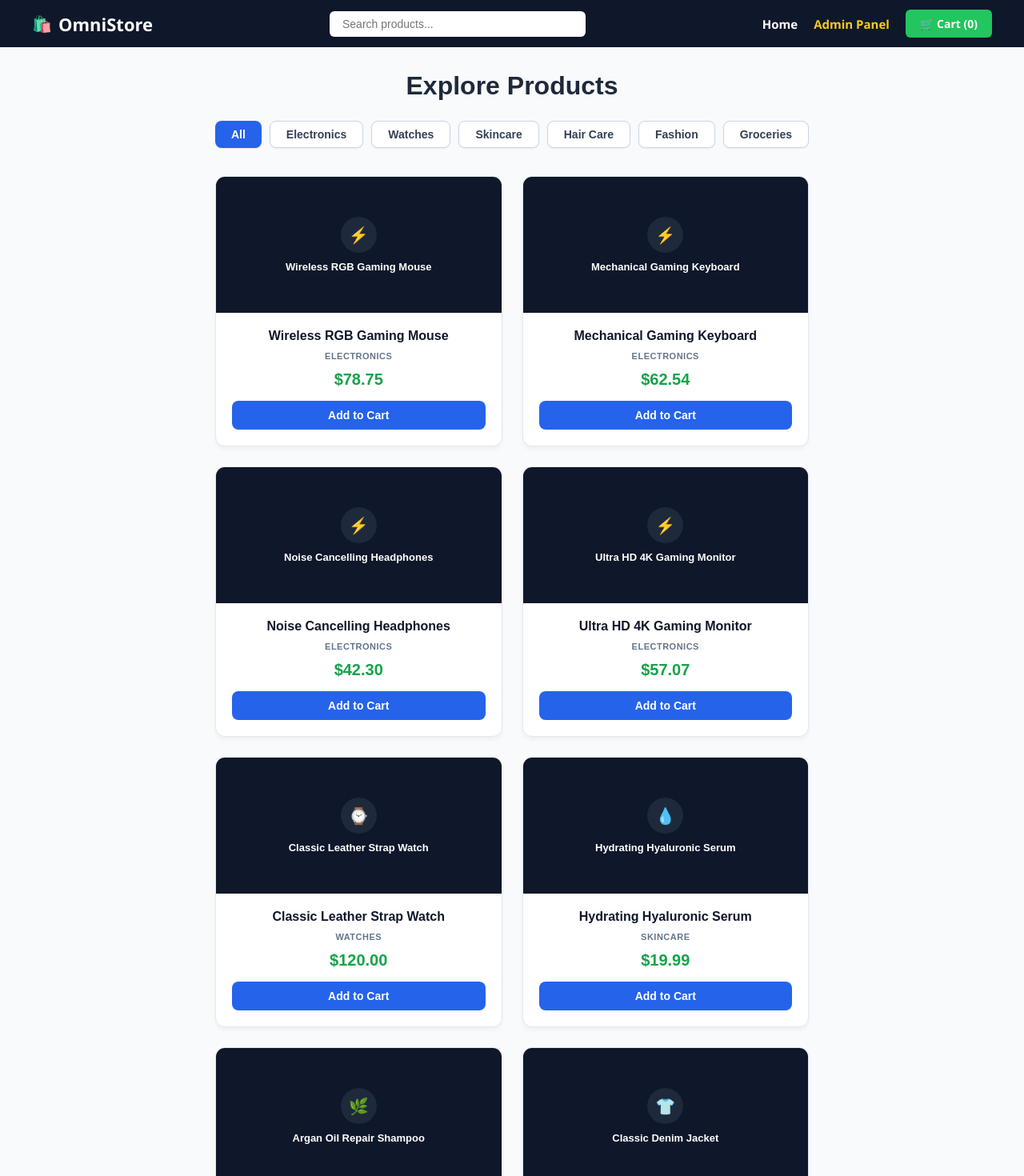
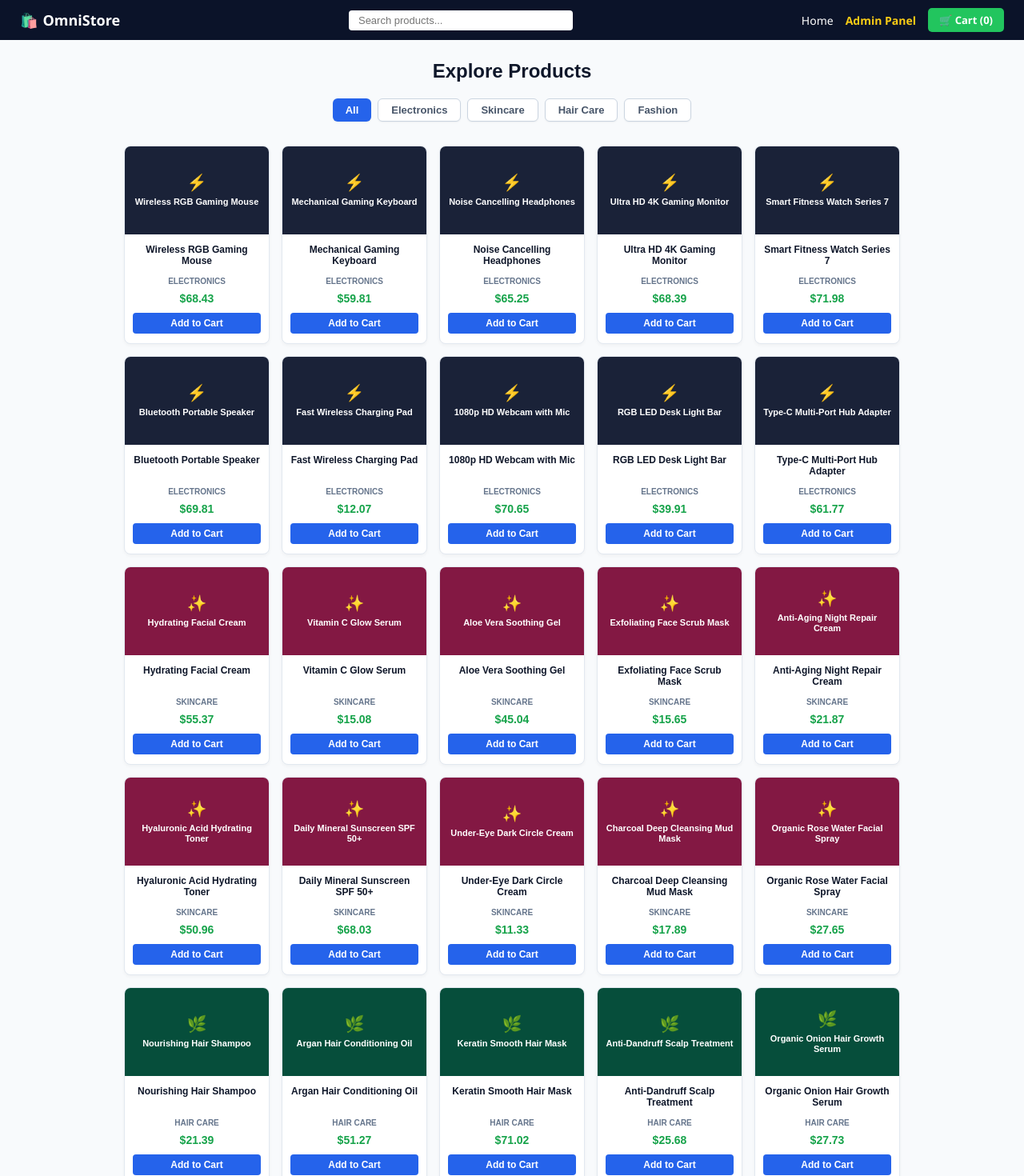
Before and after one commit to amirextra200-clou/omnistore, a React (Vite) app: page / in a window 1280 px wide. Shown: the top 1470 px of the page at 80% size. Built offline with nearby package versions, Linux system fonts and the light colour scheme.

Commit message:
Update home page layout to exact centered 5-column grid matching screenshot

```diff
--- a/src/App.jsx
+++ b/src/App.jsx
@@ -13,20 +13,53 @@ function App() {
     }
   });
 
-  // Initial Products Database
+  // Complete Products Database Matching exact Colors & Categories in Screenshot
   const [products, setProducts] = useState([
-    { id: 1, title: 'Wireless RGB Gaming Mouse', category: 'ELECTRONICS', price: 78.75, icon: '⚡' },
-    { id: 2, title: 'Mechanical Gaming Keyboard', category: 'ELECTRONICS', price: 62.54, icon: '⚡' },
-    { id: 3, title: 'Noise Cancelling Headphones', category: 'ELECTRONICS', price: 42.30, icon: '⚡' },
-    { id: 4, title: 'Ultra HD 4K Gaming Monitor', category: 'ELECTRONICS', price: 57.07, icon: '⚡' },
-    { id: 5, title: 'Classic Leather Strap Watch', category: 'WATCHES', price: 120.00, icon: '⌚' },
-    { id: 6, title: 'Hydrating Hyaluronic Serum', category: 'SKINCARE', price: 19.99, icon: '💧' },
-    { id: 7, title: 'Argan Oil Repair Shampoo', category: 'HAIR CARE', price: 14.50, icon: '🌿' },
-    { id: 8, title: 'Classic Denim Jacket', category: 'FASHION', price: 55.00, icon: '👕' },
-    { id: 9, title: 'Organic Cold Pressed Olive Oil', category: 'GROCERIES', price: 22.00, icon: '🛒' },
+    // ELECTRONICS (Dark Blue Header)
+    { id: 1, title: 'Wireless RGB Gaming Mouse', category: 'ELECTRONICS', price: 68.43, icon: '⚡', color: '#1a2238' },
+    { id: 2, title: 'Mechanical Gaming Keyboard', category: 'ELECTRONICS', price: 59.81, icon: '⚡', color: '#1a2238' },
+    { id: 3, title: 'Noise Cancelling Headphones', category: 'ELECTRONICS', price: 65.25, icon: '⚡', color: '#1a2238' },
+    { id: 4, title: 'Ultra HD 4K Gaming Monitor', category: 'ELECTRONICS', price: 68.39, icon: '⚡', color: '#1a2238' },
+    { id: 5, title: 'Smart Fitness Watch Series 7', category: 'ELECTRONICS', price: 71.98, icon: '⚡', color: '#1a2238' },
+    { id: 6, title: 'Bluetooth Portable Speaker', category: 'ELECTRONICS', price: 69.81, icon: '⚡', color: '#1a2238' },
+    { id: 7, title: 'Fast Wireless Charging Pad', category: 'ELECTRONICS', price: 12.07, icon: '⚡', color: '#1a2238' },
+    { id: 8, title: '1080p HD Webcam with Mic', category: 'ELECTRONICS', price: 70.65, icon: '⚡', color: '#1a2238' },
+    { id: 9, title: 'RGB LED Desk Light Bar', category: 'ELECTRONICS', price: 39.91, icon: '⚡', color: '#1a2238' },
+    { id: 10, title: 'Type-C Multi-Port Hub Adapter', category: 'ELECTRONICS', price: 61.77, icon: '⚡', color: '#1a2238' },
+
+    // SKINCARE (Pink/Magenta Header)
+    { id: 11, title: 'Hydrating Facial Cream', category: 'SKINCARE', price: 55.37, icon: '✨', color: '#831843' },
+    { id: 12, title: 'Vitamin C Glow Serum', category: 'SKINCARE', price: 15.08, icon: '✨', color: '#831843' },
+    { id: 13, title: 'Aloe Vera Soothing Gel', category: 'SKINCARE', price: 45.04, icon: '✨', color: '#831843' },
+    { id: 14, title: 'Exfoliating Face Scrub Mask', category: 'SKINCARE', price: 15.65, icon: '✨', color: '#831843' },
+    { id: 15, title: 'Anti-Aging Night Repair Cream', category: 'SKINCARE', price: 21.87, icon: '✨', color: '#831843' },
+    { id: 16, title: 'Hyaluronic Acid Hydrating Toner', category: 'SKINCARE', price: 50.96, icon: '✨', color: '#831843' },
+    { id: 17, title: 'Daily Mineral Sunscreen SPF 50+', category: 'SKINCARE', price: 68.03, icon: '✨', color: '#831843' },
+    { id: 18, title: 'Under-Eye Dark Circle Cream', category: 'SKINCARE', price: 11.33, icon: '✨', color: '#831843' },
+    { id: 19, title: 'Charcoal Deep Cleansing Mud Mask', category: 'SKINCARE', price: 17.89, icon: '✨', color: '#831843' },
+    { id: 20, title: 'Organic Rose Water Facial Spray', category: 'SKINCARE', price: 27.65, icon: '✨', color: '#831843' },
+
+    // HAIRCARE (Green Header)
+    { id: 21, title: 'Nourishing Hair Shampoo', category: 'HAIR CARE', price: 21.39, icon: '🌿', color: '#064e3b' },
+    { id: 22, title: 'Argan Hair Conditioning Oil', category: 'HAIR CARE', price: 51.27, icon: '🌿', color: '#064e3b' },
+    { id: 23, title: 'Keratin Smooth Hair Mask', category: 'HAIR CARE', price: 71.02, icon: '🌿', color: '#064e3b' },
+    { id: 24, title: 'Anti-Dandruff Scalp Treatment', category: 'HAIR CARE', price: 25.68, icon: '🌿', color: '#064e3b' },
+    { id: 25, title: 'Organic Onion Hair Growth Serum', category: 'HAIR CARE', price: 27.73, icon: '🌿', color: '#064e3b' },
+    { id: 26, title: 'Professional Hair Styling Gel', category: 'HAIR CARE', price: 61.02, icon: '🌿', color: '#064e3b' },
+    { id: 27, title: 'Heat Protectant Hair Spray', category: 'HAIR CARE', price: 74.94, icon: '🌿', color: '#064e3b' },
+    { id: 28, title: 'Biotin Strengthening Conditioner', category: 'HAIR CARE', price: 29.23, icon: '🌿', color: '#064e3b' },
+    { id: 29, title: 'Natural Coconut Hair Oil', category: 'HAIR CARE', price: 58.61, icon: '🌿', color: '#064e3b' },
+    { id: 30, title: 'Leave-In Silk Repair Serum', category: 'HAIR CARE', price: 50.83, icon: '🌿', color: '#064e3b' },
+
+    // FASHION (Purple Header)
+    { id: 31, title: 'Classic Denim Jacket', category: 'FASHION', price: 55.00, icon: '👕', color: '#312e81' },
+    { id: 32, title: 'Cotton Slim Fit T-Shirt', category: 'FASHION', price: 19.99, icon: '👕', color: '#312e81' },
+    { id: 33, title: 'Casual Running Sneakers', category: 'FASHION', price: 64.50, icon: '👟', color: '#312e81' },
+    { id: 34, title: 'Leather Travel Duffle Bag', category: 'FASHION', price: 89.00, icon: '🎒', color: '#312e81' },
+    { id: 35, title: 'Polarized Sunglasses', category: 'FASHION', price: 35.00, icon: '🕶️', color: '#312e81' },
   ]);
 
-  // Admin Form States
+  // Admin States
   const [newTitle, setNewTitle] = useState('');
   const [newPrice, setNewPrice] = useState('');
   const [newCategory, setNewCategory] = useState('ELECTRONICS');
@@ -40,7 +73,7 @@ function App() {
     localStorage.setItem('omnistore_cart', JSON.stringify(cart));
   }, [cart]);
 
-  // Cart Handlers
+  // Cart Functions
   const addToCart = (product) => {
     setCart(prevCart => {
       const existingItem = prevCart.find(item => item.id === product.id);
@@ -62,16 +95,23 @@ function App() {
 
   const clearCart = () => setCart([]);
 
-  // Admin Panel Actions
+  // Admin Form Submission
   const handleAddProduct = (e) => {
     e.preventDefault();
     if (!newTitle || !newPrice) return;
+    const catUpper = newCategory.toUpperCase();
+    let catColor = '#1a2238';
+    if (catUpper === 'SKINCARE') catColor = '#831843';
+    if (catUpper === 'HAIR CARE') catColor = '#064e3b';
+    if (catUpper === 'FASHION') catColor = '#312e81';
+
     const newProduct = {
       id: Date.now(),
       title: newTitle,
       price: parseFloat(newPrice),
-      category: newCategory.toUpperCase(),
-      icon: '🛍️'
+      category: catUpper,
+      icon: '🛍️',
+      color: catColor
     };
     setProducts([...products, newProduct]);
     setNewTitle('');
@@ -84,7 +124,7 @@ function App() {
 
   // Filter Logic
   const filteredProducts = products.filter(product => {
-    const catMatch = selectedCategory === 'All' || product.category.toLowerCase().replace(' ', '') === selectedCategory.toLowerCase().replace(' ', '');
+    const catMatch = selectedCategory === 'All' || product.category.toLowerCase().replace(/\s+/g, '') === selectedCategory.toLowerCase().replace(/\s+/g, '');
     const searchMatch = product.title.toLowerCase().includes(searchQuery.toLowerCase());
     return catMatch && searchMatch;
   });
@@ -93,11 +133,11 @@ function App() {
 
   return (
     <Router>
-      {/* Exact Dark Header */}
-      <nav style={{ display: 'flex', justifyContent: 'space-between', alignItems: 'center', padding: '12px 40px', background: '#0f172a', color: '#fff' }}>
-        <div style={{ display: 'flex', alignItems: 'center', gap: '8px' }}>
-          <span style={{ fontSize: '20px' }}>🛍️</span>
-          <h2 style={{ margin: 0, fontSize: '22px', fontWeight: 'bold' }}>OmniStore</h2>
+      {/* Top Navbar Matching Screenshot */}
+      <nav style={{ display: 'flex', justifyContent: 'space-between', alignItems: 'center', padding: '10px 25px', background: '#0b1329', color: '#fff' }}>
+        <div style={{ display: 'flex', alignItems: 'center', gap: '6px' }}>
+          <span style={{ fontSize: '18px' }}>🛍️</span>
+          <h2 style={{ margin: 0, fontSize: '18px', fontWeight: 'bold' }}>OmniStore</h2>
         </div>
 
         {/* Center Search Bar */}
@@ -106,14 +146,14 @@ function App() {
           placeholder="Search products..."
           value={searchQuery}
           onChange={(e) => setSearchQuery(e.target.value)}
-          style={{ width: '320px', padding: '8px 16px', borderRadius: '6px', border: 'none', outline: 'none', fontSize: '14px' }}
+          style={{ width: '280px', padding: '5px 12px', borderRadius: '4px', border: 'none', outline: 'none', fontSize: '13px' }}
         />
 
-        {/* Header Links */}
-        <div style={{ display: 'flex', gap: '20px', alignItems: 'center' }}>
-          <Link to="/" style={{ color: '#fff', textDecoration: 'none', fontSize: '15px', fontWeight: '600' }}>Home</Link>
-          <Link to="/admin" style={{ color: '#facc15', textDecoration: 'none', fontSize: '15px', fontWeight: 'bold' }}>Admin Panel</Link>
-          <Link to="/cart" style={{ background: '#22c55e', padding: '8px 18px', borderRadius: '6px', color: '#fff', textDecoration: 'none', fontWeight: 'bold', fontSize: '14px', display: 'flex', alignItems: 'center', gap: '6px' }}>
+        {/* Header Navigation Links */}
+        <div style={{ display: 'flex', gap: '15px', alignItems: 'center' }}>
+          <Link to="/" style={{ color: '#fff', textDecoration: 'none', fontSize: '14px', fontWeight: '500' }}>Home</Link>
+          <Link to="/admin" style={{ color: '#facc15', textDecoration: 'none', fontSize: '14px', fontWeight: 'bold' }}>Admin Panel</Link>
+          <Link to="/cart" style={{ background: '#22c55e', padding: '6px 14px', borderRadius: '5px', color: '#fff', textDecoration: 'none', fontWeight: 'bold', fontSize: '13px', display: 'flex', alignItems: 'center', gap: '5px' }}>
             🛒 Cart ({totalCartCount})
           </Link>
         </div>
@@ -124,24 +164,27 @@ function App() {
         <Route
           path="/"
           element={
-            <div style={{ padding: '30px 40px', maxWidth: '1300px', margin: '0 auto', fontFamily: 'sans-serif' }}>
-              <h1 style={{ textAlign: 'center', fontSize: '32px', color: '#1e293b', fontWeight: '800', marginBottom: '25px' }}>Explore Products</h1>
+            <div style={{ background: '#f8fafc', minHeight: '100vh', padding: '25px 0' }}>
 
-              {/* Exact Pill Shaped Category Filters */}
-              <div style={{ display: 'flex', justifyContent: 'center', gap: '10px', flexWrap: 'wrap', marginBottom: '35px' }}>
-                {['All', 'Electronics', 'Watches', 'Skincare', 'Hair Care', 'Fashion', 'Groceries'].map(cat => (
+              {/* Centered Main Container Matching Screenshot Width */}
+              <div style={{ maxWidth: '1000px', margin: '0 auto', padding: '0 15px', fontFamily: 'sans-serif' }}>
+                <h2 style={{ textAlign: 'center', fontSize: '24px', color: '#0f172a', fontWeight: '800', marginBottom: '20px' }}>Explore Products</h2>
+
+                {/* Pill Shaped Category Buttons */}
+                <div style={{ display: 'flex', justifyContent: 'center', gap: '8px', flexWrap: 'wrap', marginBottom: '30px' }}>
+                  {['All', 'Electronics', 'Skincare', 'Hair Care', 'Fashion'].map(cat => (
                     <button
                       key={cat}
                       onClick={() => setSelectedCategory(cat)}
                       style={{
-                      padding: '8px 20px',
-                      borderRadius: '8px',
+                        padding: '6px 16px',
+                        borderRadius: '6px',
                         border: selectedCategory === cat ? 'none' : '1px solid #cbd5e1',
                         background: selectedCategory === cat ? '#2563eb' : '#fff',
-                      color: selectedCategory === cat ? '#fff' : '#334155',
+                        color: selectedCategory === cat ? '#fff' : '#475569',
                         cursor: 'pointer',
                         fontWeight: '600',
-                      fontSize: '14px',
+                        fontSize: '13px',
                         boxShadow: '0 1px 2px rgba(0,0,0,0.05)'
                       }}
                     >
@@ -150,29 +193,31 @@ function App() {
                   ))}
                 </div>
 
-              {/* Product Grid */}
-              <div style={{ display: 'grid', gridTemplateColumns: 'repeat(auto-fill, minmax(260px, 1fr))', gap: '25px' }}>
+                {/* Exact 5-Column Grid Layout matching screenshot */}
+                <div style={{ display: 'grid', gridTemplateColumns: 'repeat(5, 1fr)', gap: '15px' }}>
                   {filteredProducts.map(product => (
-                  <div key={product.id} style={{ border: '1px solid #e2e8f0', borderRadius: '12px', overflow: 'hidden', background: '#fff', boxShadow: '0 4px 6px -1px rgba(0,0,0,0.05)', display: 'flex', flexDirection: 'column', justifyContent: 'space-between' }}>
+                    <div key={product.id} style={{ border: '1px solid #e2e8f0', borderRadius: '8px', overflow: 'hidden', background: '#fff', boxShadow: '0 2px 4px rgba(0,0,0,0.04)', display: 'flex', flexDirection: 'column', justifyContent: 'space-between' }}>
 
-                    {/* Dark Blue Box for Image/Icon */}
-                    <div style={{ height: '170px', background: '#0f172a', display: 'flex', flexDirection: 'column', alignItems: 'center', justifyContent: 'center', color: '#fff', padding: '15px', textAlign: 'center' }}>
-                      <div style={{ background: '#1e293b', width: '45px', height: '45px', borderRadius: '50%', display: 'flex', alignItems: 'center', justifyContent: 'center', fontSize: '20px', marginBottom: '10px' }}>
-                        {product.icon}
-                      </div>
-                      <span style={{ fontWeight: '600', fontSize: '13px' }}>{product.title}</span>
+                      {/* Top Colored Box */}
+                      <div style={{ height: '110px', background: product.color, display: 'flex', flexDirection: 'column', alignItems: 'center', justifyContent: 'center', color: '#fff', padding: '10px', textAlign: 'center' }}>
+                        <span style={{ fontSize: '20px', marginBottom: '6px' }}>{product.icon}</span>
+                        <span style={{ fontWeight: '600', fontSize: '11px', lineHeight: '1.2' }}>{product.title}</span>
                       </div>
 
-                    {/* Content Details */}
-                    <div style={{ padding: '20px', textAlign: 'center' }}>
-                      <h3 style={{ margin: '0 0 6px 0', fontSize: '16px', color: '#0f172a', fontWeight: 'bold' }}>{product.title}</h3>
-                      <span style={{ fontSize: '11px', color: '#64748b', textTransform: 'uppercase', fontWeight: 'bold', letterSpacing: '0.5px' }}>{product.category}</span>
-                      <p style={{ color: '#16a34a', fontWeight: 'bold', fontSize: '20px', margin: '10px 0 15px 0' }}>
+                      {/* Card Content Details */}
+                      <div style={{ padding: '12px 10px', textAlign: 'center' }}>
+                        <h4 style={{ margin: '0 0 4px 0', fontSize: '12px', color: '#0f172a', fontWeight: 'bold', height: '32px', overflow: 'hidden', display: '-webkit-box', WebkitLineClamp: 2, WebkitBoxOrient: 'vertical' }}>
+                          {product.title}
+                        </h4>
+                        <span style={{ fontSize: '10px', color: '#64748b', textTransform: 'uppercase', fontWeight: 'bold' }}>
+                          {product.category}
+                        </span>
+                        <p style={{ color: '#16a34a', fontWeight: 'bold', fontSize: '14px', margin: '6px 0 10px 0' }}>
                           ${product.price.toFixed(2)}
                         </p>
                         <button
                           onClick={() => addToCart(product)}
-                        style={{ background: '#2563eb', color: '#fff', border: 'none', padding: '10px', borderRadius: '8px', cursor: 'pointer', width: '100%', fontWeight: 'bold', fontSize: '14px' }}
+                          style={{ background: '#2563eb', color: '#fff', border: 'none', padding: '6px', borderRadius: '4px', cursor: 'pointer', width: '100%', fontWeight: 'bold', fontSize: '12px' }}
                         >
                           Add to Cart
                         </button>
@@ -181,69 +226,69 @@ function App() {
                     </div>
                   ))}
                 </div>
+
+              </div>
             </div>
           }
         />
 
-        {/* Admin Panel Page */}
+        {/* Admin Panel Route */}
         <Route
           path="/admin"
           element={
-            <div style={{ padding: '40px', maxWidth: '900px', margin: '0 auto', fontFamily: 'sans-serif' }}>
-              <h2 style={{ fontSize: '26px', color: '#0f172a', marginBottom: '20px' }}>⚙️ Admin Panel - Product Management</h2>
+            <div style={{ padding: '30px 20px', maxWidth: '850px', margin: '0 auto', fontFamily: 'sans-serif' }}>
+              <h2 style={{ fontSize: '24px', color: '#0f172a', marginBottom: '20px' }}>⚙️ Admin Panel - Product Management</h2>
 
-              {/* Add Product Form */}
-              <form onSubmit={handleAddProduct} style={{ background: '#f8fafc', padding: '25px', borderRadius: '10px', border: '1px solid #e2e8f0', marginBottom: '35px', display: 'flex', gap: '12px', flexWrap: 'wrap' }}>
+              {/* Add New Product Form */}
+              <form onSubmit={handleAddProduct} style={{ background: '#f8fafc', padding: '20px', borderRadius: '8px', border: '1px solid #e2e8f0', marginBottom: '30px', display: 'flex', gap: '10px', flexWrap: 'wrap' }}>
                 <input
                   type="text"
                   placeholder="Product Title"
                   value={newTitle}
                   onChange={(e) => setNewTitle(e.target.value)}
-                  style={{ flex: 2, minWidth: '200px', padding: '10px 14px', border: '1px solid #cbd5e1', borderRadius: '6px', outline: 'none' }}
+                  style={{ flex: 2, minWidth: '180px', padding: '8px 12px', border: '1px solid #cbd5e1', borderRadius: '5px' }}
                 />
                 <input
                   type="number"
                   placeholder="Price ($)"
                   value={newPrice}
                   onChange={(e) => setNewPrice(e.target.value)}
-                  style={{ flex: 1, minWidth: '100px', padding: '10px 14px', border: '1px solid #cbd5e1', borderRadius: '6px', outline: 'none' }}
+                  style={{ flex: 1, minWidth: '90px', padding: '8px 12px', border: '1px solid #cbd5e1', borderRadius: '5px' }}
                 />
                 <select
                   value={newCategory}
                   onChange={(e) => setNewCategory(e.target.value)}
-                  style={{ padding: '10px 14px', border: '1px solid #cbd5e1', borderRadius: '6px', outline: 'none' }}
+                  style={{ padding: '8px 12px', border: '1px solid #cbd5e1', borderRadius: '5px' }}
                 >
                   <option value="ELECTRONICS">ELECTRONICS</option>
-                  <option value="WATCHES">WATCHES</option>
                   <option value="SKINCARE">SKINCARE</option>
                   <option value="HAIR CARE">HAIR CARE</option>
                   <option value="FASHION">FASHION</option>
-                  <option value="GROCERIES">GROCERIES</option>
                 </select>
-                <button type="submit" style={{ background: '#22c55e', color: '#fff', border: 'none', padding: '10px 24px', borderRadius: '6px', cursor: 'pointer', fontWeight: 'bold' }}>
+                <button type="submit" style={{ background: '#22c55e', color: '#fff', border: 'none', padding: '8px 20px', borderRadius: '5px', cursor: 'pointer', fontWeight: 'bold' }}>
                   Add Product +
                 </button>
               </form>
 
-              {/* Product List Table */}
+              {/* Products Table */}
               <h3 style={{ color: '#0f172a', marginBottom: '15px' }}>Current Store Products</h3>
-              <table style={{ width: '100%', borderCollapse: 'collapse', background: '#fff', borderRadius: '8px', overflow: 'hidden', boxShadow: '0 1px 3px rgba(0,0,0,0.1)' }}>
+              <table style={{ width: '100%', borderCollapse: 'collapse', background: '#fff', borderRadius: '8px', overflow: 'hidden', boxShadow: '0 1px 3px rgba(0,0,0,0.05)' }}>
                 <thead>
                   <tr style={{ background: '#f1f5f9', textAlign: 'left', borderBottom: '2px solid #cbd5e1' }}>
-                    <th style={{ padding: '12px 16px' }}>Title</th>
-                    <th style={{ padding: '12px 16px' }}>Category</th>
-                    <th style={{ padding: '12px 16px' }}>Price</th>
-                    <th style={{ padding: '12px 16px', textAlign: 'right' }}>Action</th>
+                    <th style={{ padding: '10px 14px' }}>Title</th>
+                    <th style={{ padding: '10px 14px' }}>Category</th>
+                    <th style={{ padding: '10px 14px' }}>Price</th>
+                    <th style={{ padding: '10px 14px', textAlign: 'right' }}>Action</th>
                   </tr>
                 </thead>
                 <tbody>
                   {products.map(p => (
                     <tr key={p.id} style={{ borderBottom: '1px solid #e2e8f0' }}>
-                      <td style={{ padding: '12px 16px', fontWeight: '600' }}>{p.title}</td>
-                      <td style={{ padding: '12px 16px', color: '#64748b' }}>{p.category}</td>
-                      <td style={{ padding: '12px 16px', color: '#16a34a', fontWeight: 'bold' }}>${p.price.toFixed(2)}</td>
-                      <td style={{ padding: '12px 16px', textAlign: 'right' }}>
-                        <button onClick={() => handleDeleteProduct(p.id)} style={{ background: '#ef4444', color: '#fff', border: 'none', padding: '6px 14px', borderRadius: '6px', cursor: 'pointer', fontWeight: 'bold' }}>
+                      <td style={{ padding: '10px 14px', fontWeight: '600' }}>{p.title}</td>
+                      <td style={{ padding: '10px 14px', color: '#64748b' }}>{p.category}</td>
+                      <td style={{ padding: '10px 14px', color: '#16a34a', fontWeight: 'bold' }}>${p.price.toFixed(2)}</td>
+                      <td style={{ padding: '10px 14px', textAlign: 'right' }}>
+                        <button onClick={() => handleDeleteProduct(p.id)} style={{ background: '#ef4444', color: '#fff', border: 'none', padding: '5px 12px', borderRadius: '4px', cursor: 'pointer', fontWeight: 'bold' }}>
                           Delete
                         </button>
                       </td>
@@ -255,7 +300,7 @@ function App() {
           }
         />
 
-        {/* Cart Page */}
+        {/* Cart Page Route */}
         <Route
           path="/cart"
           element={
```
Lines whose indentation alone changed are shown as unchanged.
